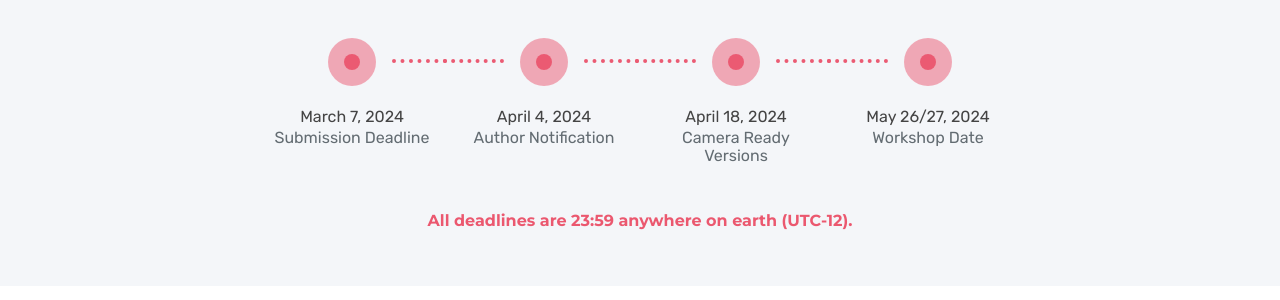
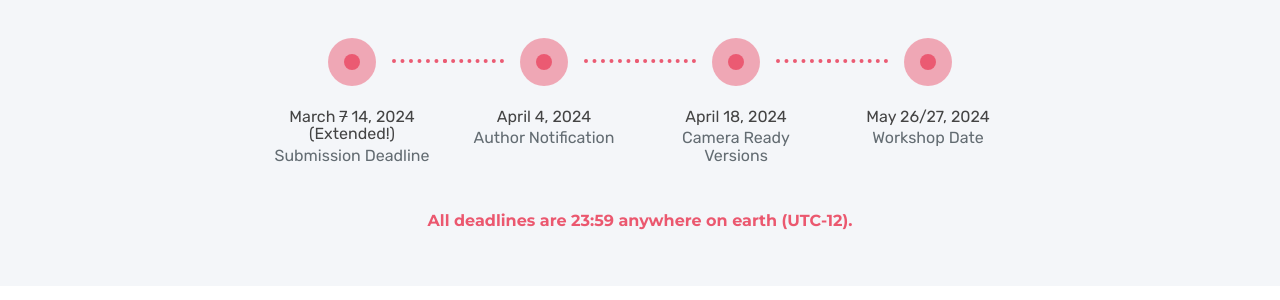
Before and after one commit to wisdoms-workshop/wisdoms-workshop.github.io, a Jekyll site: the page built from index.html, in a window 1280 px wide. Shown: the part 2071-2371 px from the top of the page. Built offline with Jekyll 4.4.1, drawn with Linux system fonts in a browser that asks for light colours.

Commit message:
deadline extension

```diff
--- a/index.html
+++ b/index.html
@@ -200,7 +200,7 @@ canonical: https://wisdoms-workshop.github.io/
                 data-original-title="2024"
               >
                 <div class="inner-circle"></div>
-                <p class="h6 mt-3 mb-1">March 7, 2024</p>
+                <p class="h6 mt-3 mb-1">March <s>7</s> 14, 2024 (Extended!)</p>
                 <p class="h6 text-muted mb-0 mb-lg-0">Submission Deadline</p>
               </div>
             </div>
```
